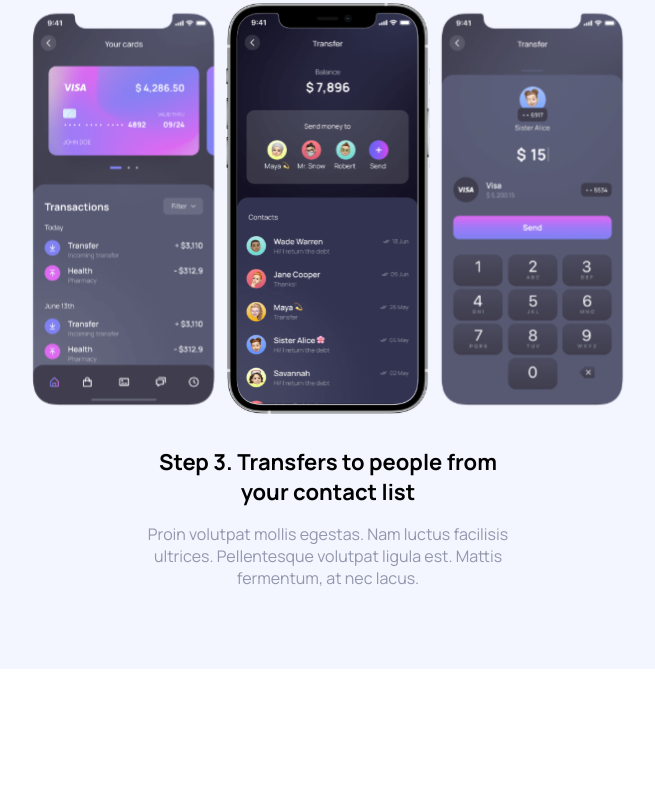
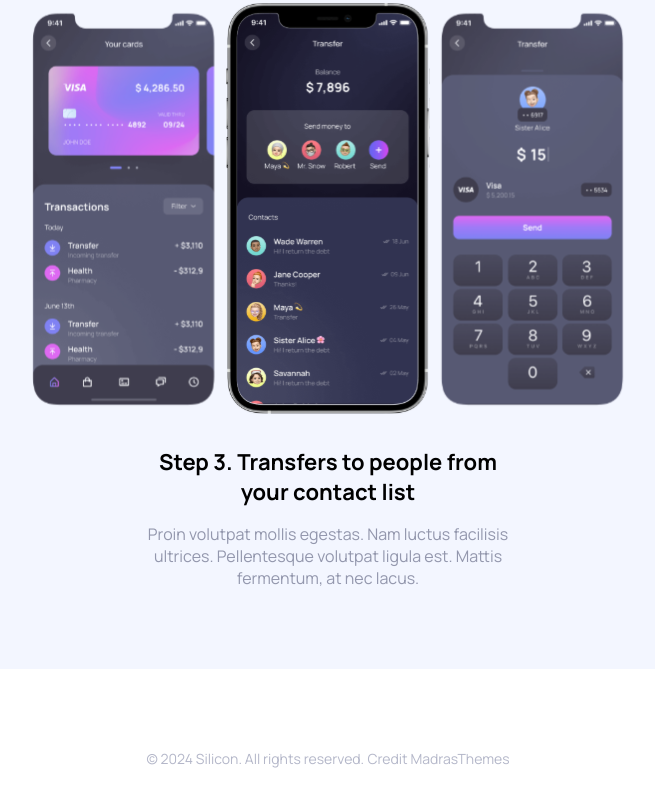
Before and after one commit to johannastjernholm/react-silicon, a React (Vite) app: page / in a window 1280 px wide. Shown: the part 2121-2921 px from the top of the page, without its empty margins (312-967 px from the left). Before the commit the page ends 2790 px from the top, so only its background shows below. Built offline with nearby package versions, Linux system fonts and the light colour scheme.

Commit message:
Create Footer component

```diff
--- a/src/App.jsx
+++ b/src/App.jsx
@@ -8,6 +8,7 @@ import FeaturesDesktop from "./components/FeaturesDesktop";
 import ClientReviews from "./components/ClientReviews";
 import Faq from "./components/Faq";
 import Newsletter from "./components/Newsletter";
+import Footer from "./components/Footer";
 
 function App() {
   return (
@@ -21,6 +22,7 @@ function App() {
       <ClientReviews />
       <Faq />
       <Newsletter />
+      <Footer />
     </>
   );
 }
--- /dev/null
+++ b/src/components/Footer.jsx
@@ -0,0 +1,12 @@
+const Footer = () => {
+  return (
+    <footer>
+      <div className="container">
+        <p>© 2024 Silicon. All rights reserved.</p>
+        <p>Credit MadrasThemes</p>
+      </div>
+    </footer>
+  );
+};
+
+export default Footer;
```
